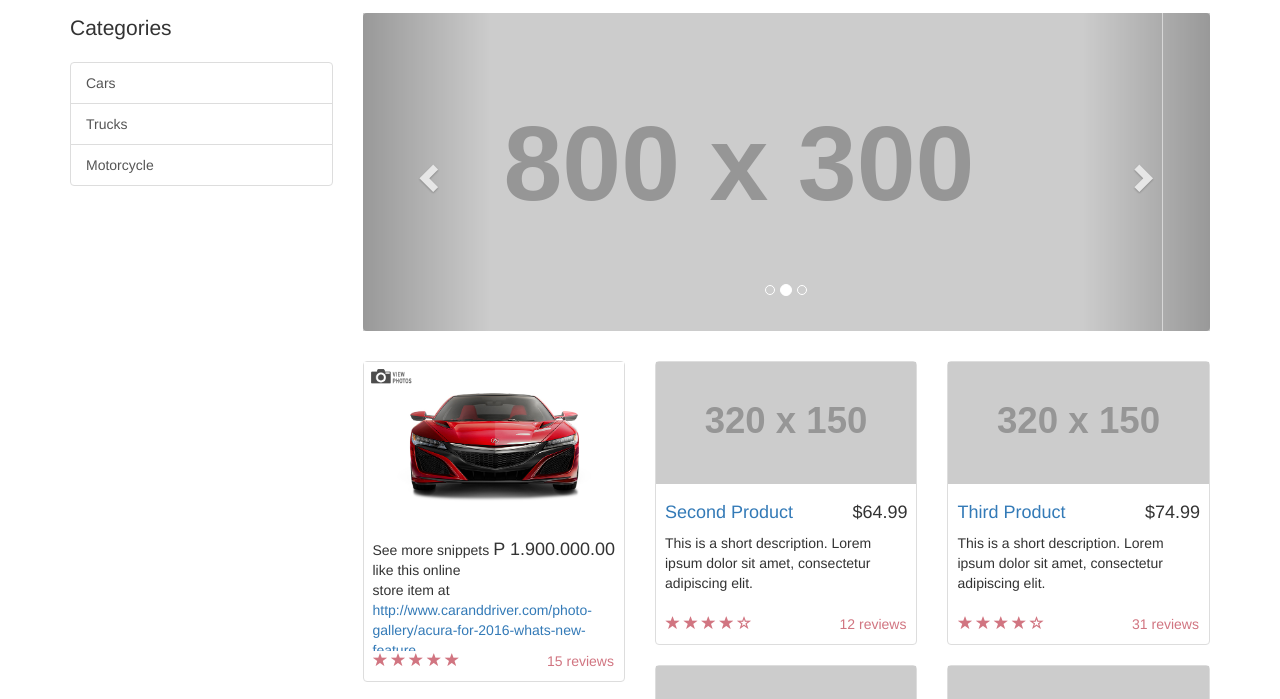
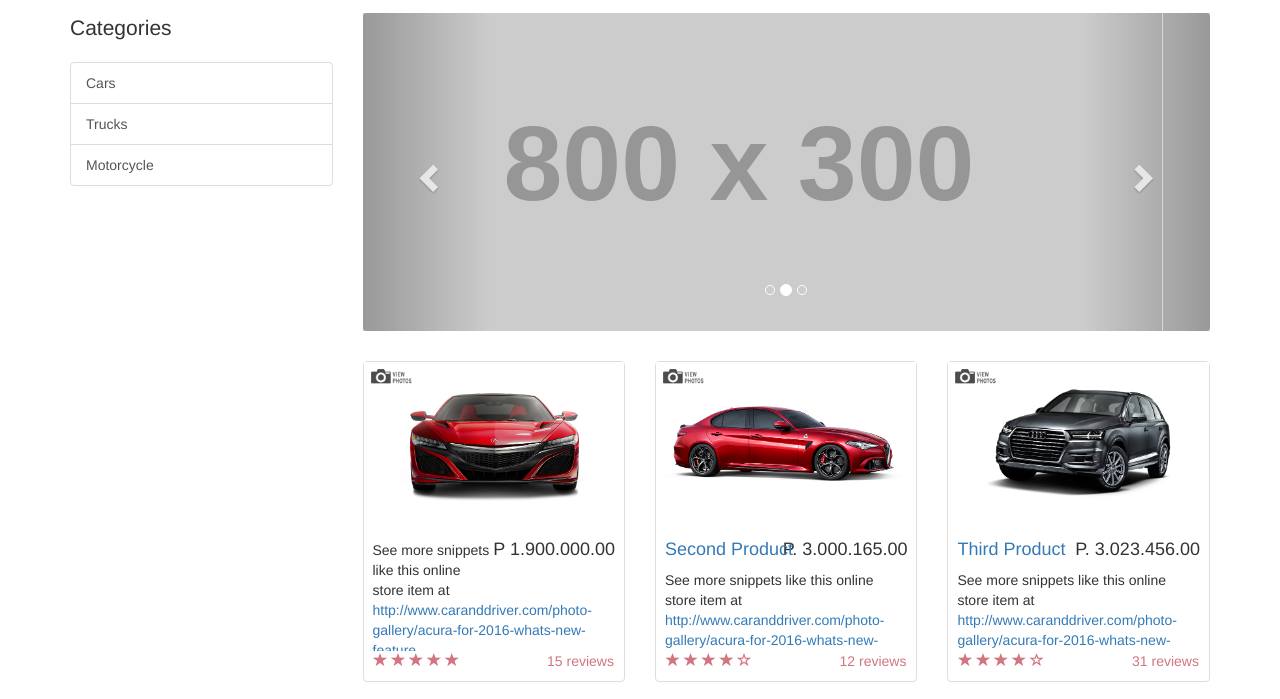
Before and after one commit to SherwinBayanin/bayaninEcommerce, a plain HTML site: page index.html in a window 1280 px wide. Shown: the part 57-756 px from the top of the page. Drawn offline with Linux system fonts and the light colour scheme; placeholder pictures from the web are drawn by us.

Commit message:
Add files via upload

```diff
--- a/index.html
+++ b/index.html
@@ -133,12 +133,12 @@
 
                     <div class="col-sm-4 col-lg-4 col-md-4">
                         <div class="thumbnail">
-                            <img src="http://placehold.it/320x150" alt="">
+                            <img src="Alfa-Romeo.jpg" alt="">
                             <div class="caption">
-                                <h4 class="pull-right">$64.99</h4>
+                                <h4 class="pull-right">P. 3.000.165.00
                                 <h4><a href="#">Second Product</a>
                                 </h4>
-                                <p>This is a short description. Lorem ipsum dolor sit amet, consectetur adipiscing elit.</p>
+                               <p>See more snippets like this online store item at <a target="_blank" href="http://www.caranddriver.com/photo-gallery/acura-for-2016-whats-new-feature">http://www.caranddriver.com/photo-gallery/acura-for-2016-whats-new-feature</a>.</p>
                             </div>
                             <div class="ratings">
                                 <p class="pull-right">12 reviews</p>
@@ -155,12 +155,12 @@
 
                     <div class="col-sm-4 col-lg-4 col-md-4">
                         <div class="thumbnail">
-                            <img src="http://placehold.it/320x150" alt="">
+                            <img src="Audi.jpg" alt="">
                             <div class="caption">
-                                <h4 class="pull-right">$74.99</h4>
+                                <h4 class="pull-right">P. 3.023.456.00 </h4>
                                 <h4><a href="#">Third Product</a>
                                 </h4>
-                                <p>This is a short description. Lorem ipsum dolor sit amet, consectetur adipiscing elit.</p>
+                               <p>See more snippets like this online store item at <a target="_blank" href="http://www.caranddriver.com/photo-gallery/acura-for-2016-whats-new-feature">http://www.caranddriver.com/photo-gallery/acura-for-2016-whats-new-feature</a>.</p>
                             </div>
                             <div class="ratings">
                                 <p class="pull-right">31 reviews</p>
```
